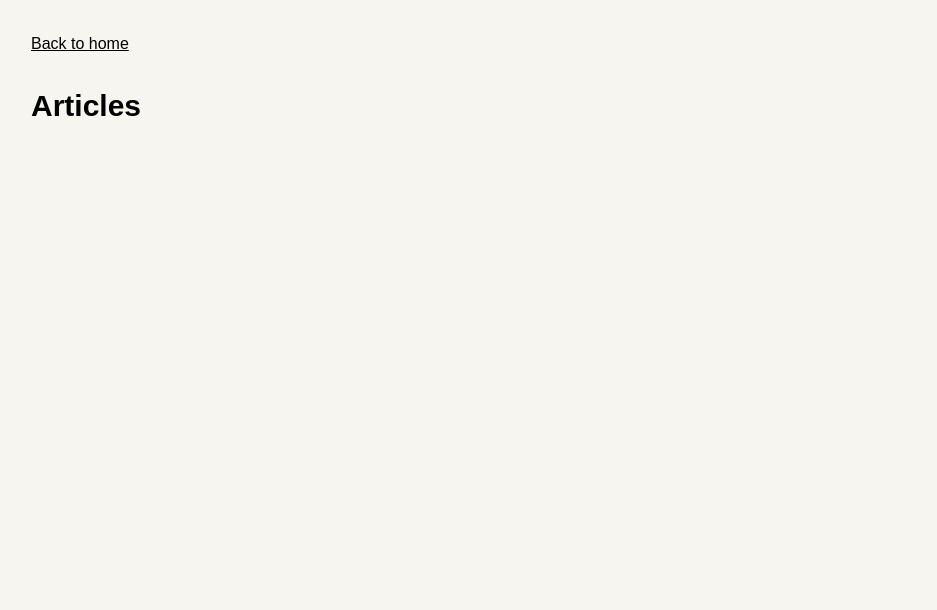
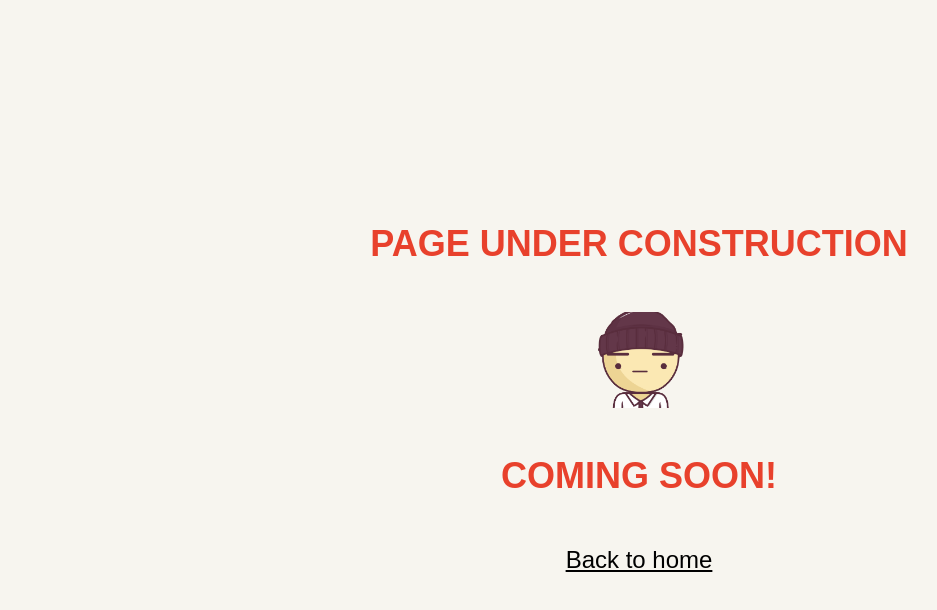
Before and after one commit to ryanctruong/personal-website, a React (Vite) app in the folder client/: page /articles in a window 1280 px wide. Shown: the top 610 px of the page, without its empty margins (1-938 px from the left). Built offline with nearby package versions, Linux system fonts and the light colour scheme; no server answers.

Commit message:
add temp message to articles page

```diff
--- a/client/src/pages/Articles/Articles.tsx
+++ b/client/src/pages/Articles/Articles.tsx
@@ -1,10 +1,13 @@
 import { Link } from 'react-router'
+import beanhead from '/beanhead.png'
 
 const Articles = () => {
     return (
-        <main className="min-h-screen p-8">
-            <Link to="/" className="underline">Back to home</Link>
-            <h1 className="mt-8 text-3xl font-semibold">Articles</h1>
+        <main className="min-h-screen p-8 flex flex-col w-full items-center justify-center gap-12">
+                <p className="text-4xl font-semibold text-[#E8412C]">PAGE UNDER CONSTRUCTION</p>
+                <img className="size-24" src={beanhead} />
+                <p className="text-4xl font-semibold text-[#E8412C]">COMING SOON!</p>
+                <Link to="/" className="underline text-2xl">Back to home</Link>
         </main>
     );
 };
```
